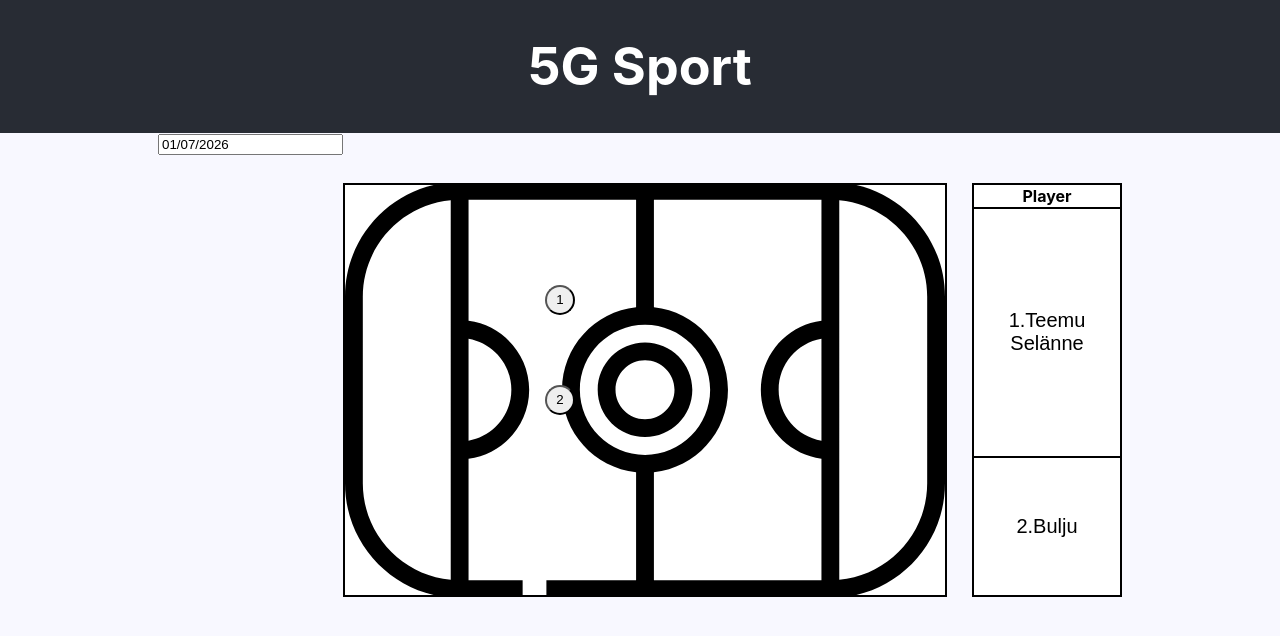
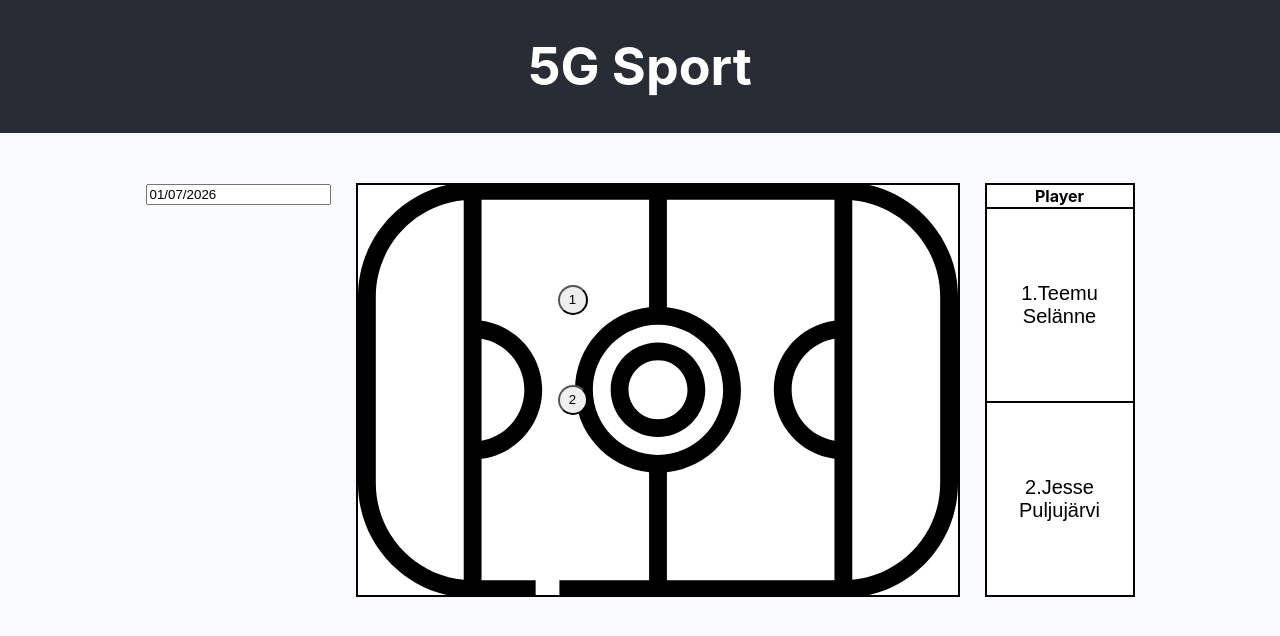
Before and after one commit to Onsbohh/5G-Sport-Application, a React (Create React App) app in the folder frontend/: page / in a window 1280 px wide. Shown: the top 636 px of the page. Built offline with nearby package versions, Linux system fonts and the light colour scheme; no server answers.

Commit message:
Now can highlight days in the datepicker.

```diff
--- a/frontend/src/components/Calendar.js
+++ b/frontend/src/components/Calendar.js
@@ -2,10 +2,27 @@ import React, { useState } from "react";
 import DatePicker from "react-datepicker";
 import "react-datepicker/dist/react-datepicker.css";
 
+// A datepicker component for selecting dates, dates with data in them should be highlighted.
+
+const dates = [
+    new Date(2026, 0, 10),
+    new Date(2026, 0, 15)
+]
 
 const Calendar = () => {
     const [startDate, setStartDate] = useState(new Date());
-    return <DatePicker selected={startDate} onChange={(date) => setStartDate(date)} />;
+    return (
+        <div style={{
+            marginTop: "50px",
+            marginRight: "25px"
+        }}>
+            <DatePicker
+                selected={startDate}
+                onChange={(date) => setStartDate(date)}
+                highlightDates={dates}
+            />
+        </div>
+        )
 };
 
 export default Calendar
--- a/frontend/src/components/DashBoard.js
+++ b/frontend/src/components/DashBoard.js
@@ -93,7 +93,7 @@ const DashBoard = () => {
         },
         {
             id:2,
-            name: "Bulju",
+            name: "Jesse Puljujärvi",
             heart_rate: heartRate,
             ecg: ecg,
             top: "200px",
--- a/frontend/src/components/EcgPopUp.js
+++ b/frontend/src/components/EcgPopUp.js
@@ -6,7 +6,8 @@ const EcgPopup = ({player}) => {
         height: "150px",
         border: "2px solid #000",
         backgroundColor: "white",
-        marginLeft: "15px"
+        marginLeft: "15px",
+        marginTop: "5px"
     }
     if(!player.ecg){
         return (
--- a/frontend/src/components/HeartRatePopup.js
+++ b/frontend/src/components/HeartRatePopup.js
@@ -8,7 +8,7 @@ const HeartRatePopup = ({player}) => {
         border: "2px solid #000",
         backgroundColor: "white",
         marginLeft: "15px",
-        fontSize: "20px",
+        marginTop: "5px"
     }
     console.log('heart rate popup')
     if(!player.heart_rate){
--- a/frontend/src/components/Menu.js
+++ b/frontend/src/components/Menu.js
@@ -19,7 +19,6 @@ const Menu = ({player, showMenu, showHeartPopUp, setShowHeartPopUp, showEcgPopUp
     const style = {
         display: "flex",
         alignItems: "stretch",
-        border: "1px solid #000",
         borderCollapse: "collapse",
         marginTop: "50px",
         marginLeft: "25px",
```
